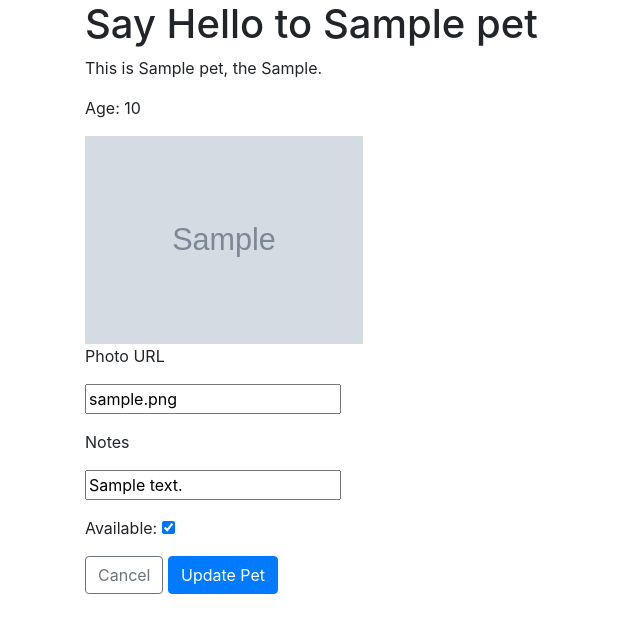
After one commit to mrasdfdela/springboard_24-01_wtforms, a Flask app: page /1 in a window 1280 px wide. The commit adds this page. Shown: the top 633 px of the page, without its empty margins (0-640 px from the left). Run offline with Flask 2, Linux system fonts and the light colour scheme; tables that the repository leaves empty hold one stand-in row (values such as "Sample post"); grey boxes marked "Sample" are stand-in pictures; some libraries are stand-ins or nearby versions.

Commit message:
Adoption Agency, Step 6 & 7: Add display/edit form with routing

```diff
--- a/app.py
+++ b/app.py
@@ -2,7 +2,7 @@ from flask import Flask, render_template, request, redirect, flash
 from flask_debugtoolbar import DebugToolbarExtension
 
 from models import db, connect_db, Pet
-from forms import AddPetForm
+from forms import AddPetForm, EditPetForm
 
 app = Flask(__name__)
 app.config["SECRET_KEY"] = "secret_life_of_pets"
@@ -37,3 +37,24 @@ def add_pet():
         return redirect("/")
     else:
         return render_template("add_pet.html", form=form)
+
+@app.route("/<int:pet_id>", methods=["GET", "POST"])
+def view_pet(pet_id):
+    """ for viewing detailed pet information """
+    pet = Pet.query.get_or_404(pet_id)
+    form = EditPetForm(
+      photo_url = pet.photo_url,
+      notes = pet.notes,
+      available = pet.available
+      )
+
+    if form.validate_on_submit():
+        pet.photo_url = form.photo_url.data
+        pet.notes = form.notes.data
+        pet.available = form.available.data
+
+        db.session.commit()
+        flash(f"{pet.name} updated!")
+        return redirect(f"/{pet.id}")
+    else:
+        return render_template("pet_details.html", pet=pet, form=form)
--- a/forms.py
+++ b/forms.py
@@ -1,5 +1,5 @@
 from flask_wtf import FlaskForm
-from wtforms import StringField, IntegerField, SelectField
+from wtforms import BooleanField, IntegerField, SelectField, StringField
 from wtforms.validators import InputRequired, Optional, URL, NumberRange
 
 class AddPetForm(FlaskForm):
@@ -15,3 +15,12 @@ class AddPetForm(FlaskForm):
     photo_url = StringField("Photo URL", validators=[URL(), Optional()])
     age = IntegerField("Age",validators=[Optional(),NumberRange(0,30)])
     notes = StringField("Notes")
+
+class EditPetForm(FlaskForm):
+    """ Form class for editing pet details"""
+    photo_url = StringField("Photo URL", validators=[URL(), Optional()])
+    age = IntegerField("Age",validators=[Optional(),NumberRange(0,30)])
+    notes = StringField("Notes")
+    available = BooleanField(
+        "available",
+        default="checked")
--- a/templates/homepage.html
+++ b/templates/homepage.html
@@ -6,7 +6,7 @@
 
 {% block content %}
 {% for pet in pets %}
-  <p>{{pet.name}}</p>
+  <p><a href="/{{ pet.id }}">{{pet.name}}</a></p>
   <img src='{{pet.photo_url}}' alt='pet picture' width='25%'>
   {% if pet.available %}
     <p><span class="badge badge-success">Available</span></p>
--- /dev/null
+++ b/templates/pet_details.html
@@ -0,0 +1,33 @@
+{% extends 'base.html' %}
+
+{% block title %}
+<h1>Say Hello to {{ pet.name }}</h1>
+{% endblock%}
+
+{% block content %}
+<p>This is {{ pet.name }}, the {{ pet.species }}.</p>
+{% if pet.age %}
+<p>Age: {{ pet.age }}</p>
+{% endif %}
+
+{% if pet.photo_url %}
+<img src='{{pet.photo_url}}' alt='pet picture' width='25%'>
+{% endif %}
+
+<form action="/{{ pet.id }}" method="POST">
+  {{ form.hidden_tag() }}
+  <div class='form-group'>
+    <p>Photo URL</p>
+    {{ form.photo_url(_class="form-control") }}
+  </div>
+  <div class='form-group'>
+    <p>Notes</p>
+    {{ form.notes(_class="form-control") }}
+  </div>
+  <div class='form-group'>
+    <p>Available: {{ form.available(_class="form-control") }}</p>
+  </div>
+  <a href='/' class='btn btn-outline-secondary'>Cancel</a>
+  <button type="submit" class="btn btn-primary">Update Pet</button>
+</form>
+{% endblock%}
```
